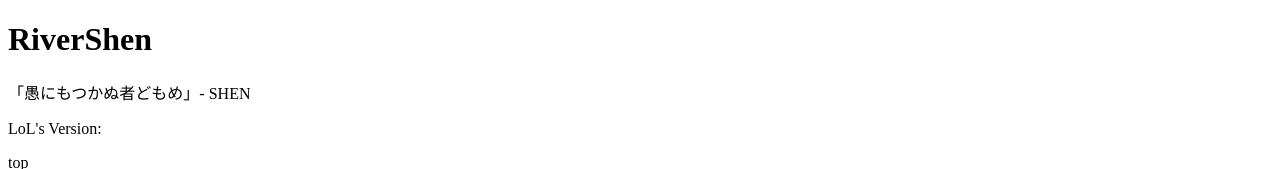
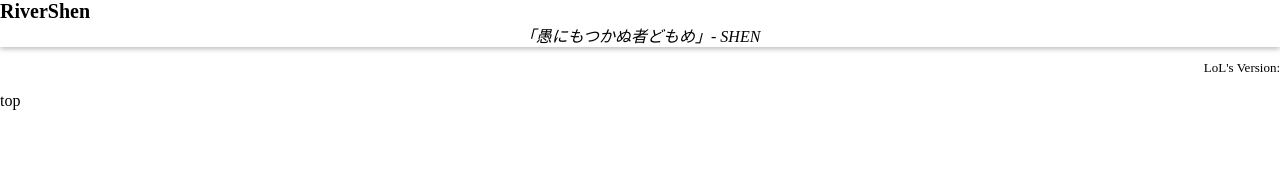
Before and after one commit to UtoiShiha/rivershen, a website: page index.html in a window 1280 px wide. Shown: the top 169 px of the page. Drawn offline with nearby package versions, Linux system fonts and the light colour scheme; no server answers.

Commit message:
デザイン修正

```diff
--- a/index.html
+++ b/index.html
@@ -12,12 +12,15 @@
     <title>RiverShen</title>
 </head>
 <style>
+body{
+    margin: 0;
+}
 ul{
     list-style-type:none;
     padding: 0;
 }
 li{
-    height:130px;
+    height:100px;
     width:100%;
 }
 li p{
@@ -44,15 +47,25 @@
 .summoner_select{
     width:70px;
 }
-.summoner_timer .button{
-    display: block;
-    width: 100%;
-    height: 100%;
-    background-color: aqua;
-    z-index: 100;
-}
 .summoner_timer .pietimer{
     pointer-events: none;
+}
+.version{
+    text-align: right;
+    font-size: 13px;
+}
+#header{
+    box-shadow: 0 2px 5px rgba(0,0,0,0.26)
+}
+#header h1{
+    font-size: 20px;
+    margin: 0;
+}
+
+#header p{
+    margin: 0;
+    text-align: center;
+    font-style: italic;
 }
 </style>
 <body>
@@ -61,7 +74,7 @@
             <h1>RiverShen</h1>
             <p>「{{shen}}」- SHEN</p>
         </div>
-        <p>LoL's Version:{{version}}</p>
+        <p class="version">LoL's Version:{{version}}</p>
         <ul>
             <li v-for="enemy in enemies">
                 <p>{{enemy.name}}</p>
```
